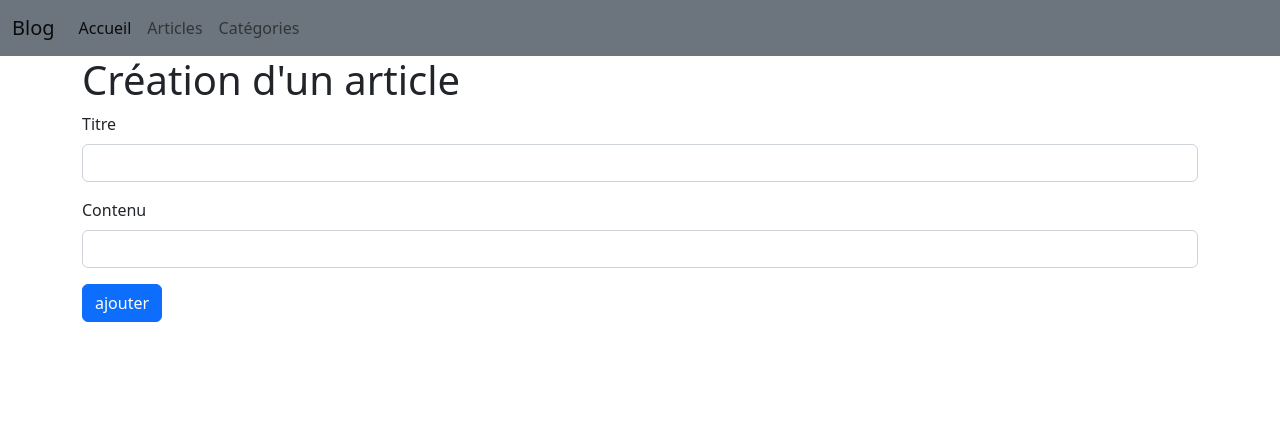
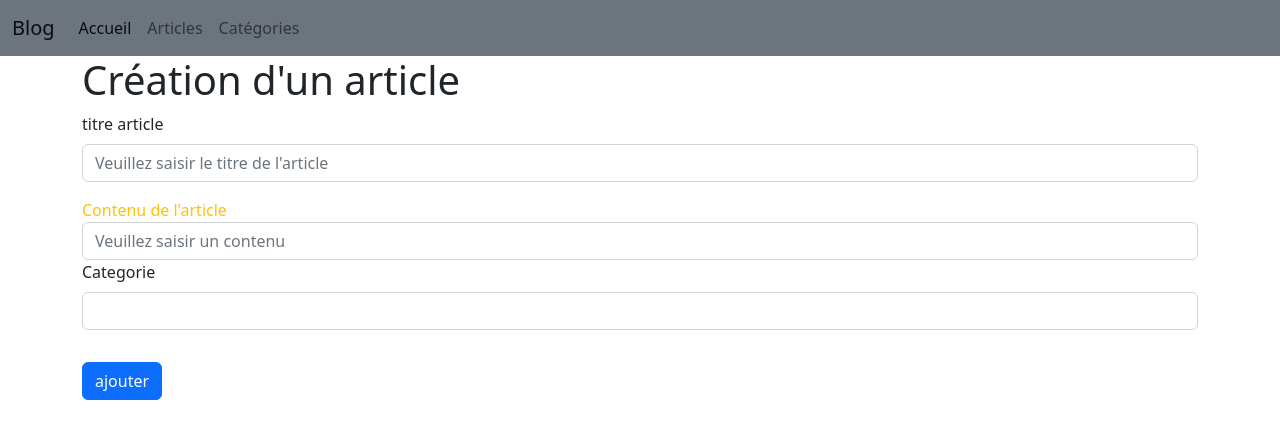
Before and after one commit to tvGuy2/lamy-blog-, a Symfony app: template templates/article/nouveau.html.twig in a window 1280 px wide. Shown: the top 439 px of the page. Run offline with Twig, Linux system fonts and the light colour scheme; the template is opened without the code that fills it, so the values that code supplies are empty; form fields are guessed from the names that the template uses; some libraries are stand-ins or nearby versions.

```diff
--- a/templates/article/article.html.twig
+++ b/templates/article/article.html.twig
@@ -6,7 +6,11 @@
     <h1 class="mt-3 mb-4">Détail article</h1>
     <div class="  mb-5">
         <h5 class=""> <b>{{ article.titre }} </b> {{ article.createdAt | date("d/m/Y")  }}</h5>
+        {% if article.categorie is not null %}
         <h6 class=" "><a class="btn btn-secondary" href="{{ path("app_categorie_slug" , {slug : article.categorie.slug })}}">{{ article.categorie.titre }}</a></h6>
+        {% else %}
+        <h6> Aucune catégorie </h6>
+        {% endif %}
         <p class="">{{ article.contenu }} </p>
     </div>
 
@@ -14,7 +18,7 @@
     <h3 class="mb-3">{{ article.commentaires.count}} Commentaires</h3>
 
     {% elseif article.commentaires.count == 0 %}
-        <h3 class="mb-3">Aucun commentaires</h3>
+        <h3 class="mb-3">Aucun commentaire</h3>
 
     {% else %}
     <h3 class="mb-3">{{ article.commentaires.count}} Commentaire</h3>
--- a/templates/article/nouveau.html.twig
+++ b/templates/article/nouveau.html.twig
@@ -6,9 +6,31 @@
 {% block body %}
 <h1>Création d'un article</h1>
     {{ form_start(formArticle) }}
-    {{ form_row(formArticle.titre) }}
-    {{ form_row(formArticle.contenu) }}
-    <input type="submit" class="btn btn-primary" value="ajouter">
+    {{ form_row(formArticle.titre, {
+        'label' : 'titre article',
+        'attr' : {
+            'placeholder' : "Veuillez saisir le titre de l'article"
+        },
+        'help' : "le titre doit contenir au moins 5 caractères"
+    }) }}
+
+    {{ form_label(formArticle.contenu,"Contenu de l'article" , {
+        'label_attr' : {
+            'class' : 'text-warning'
+        }
+    })}}
+
+    {{ form_widget(formArticle.contenu, {
+        'attr' : {
+            'placeholder' : "Veuillez saisir un contenu"
+        },
+    })}}
+    {{ form_help(formArticle.contenu , {
+        'help' : "le contenu doit contenir au mois 36 caractères"
+    }) }}
+    {{ form_row(formArticle.categorie) }}
+
+    <input type="submit" class="btn btn-primary mt-3" value="ajouter">
 
     {{ form_end(formArticle) }}
 
```
Also changed, not shown: src/Controller/ArticleController.php (+13 -3 lines), src/Entity/Article.php (+11 -0 lines), src/Form/ArticleType.php (+12 -5 lines), 1 other file.
